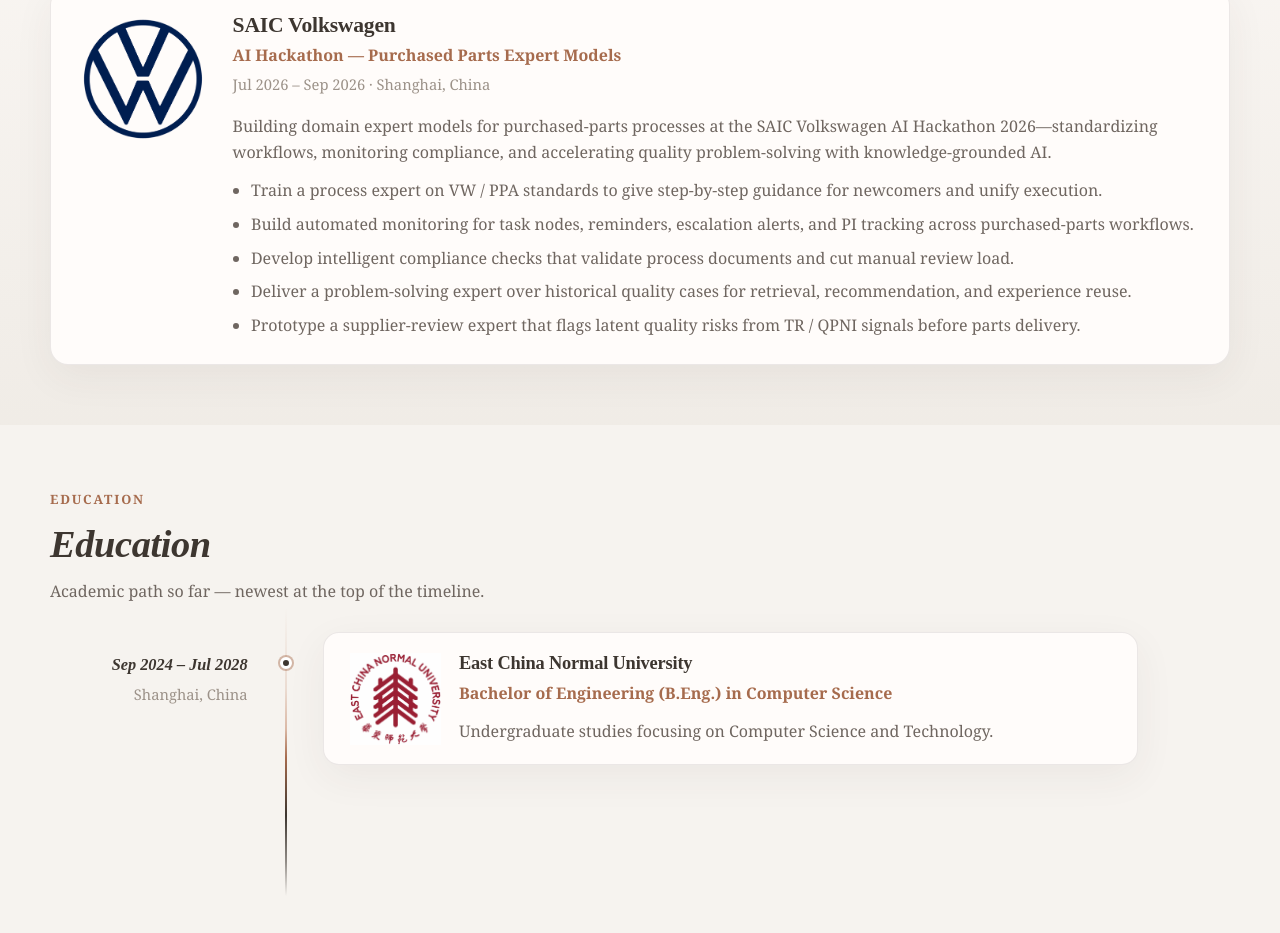
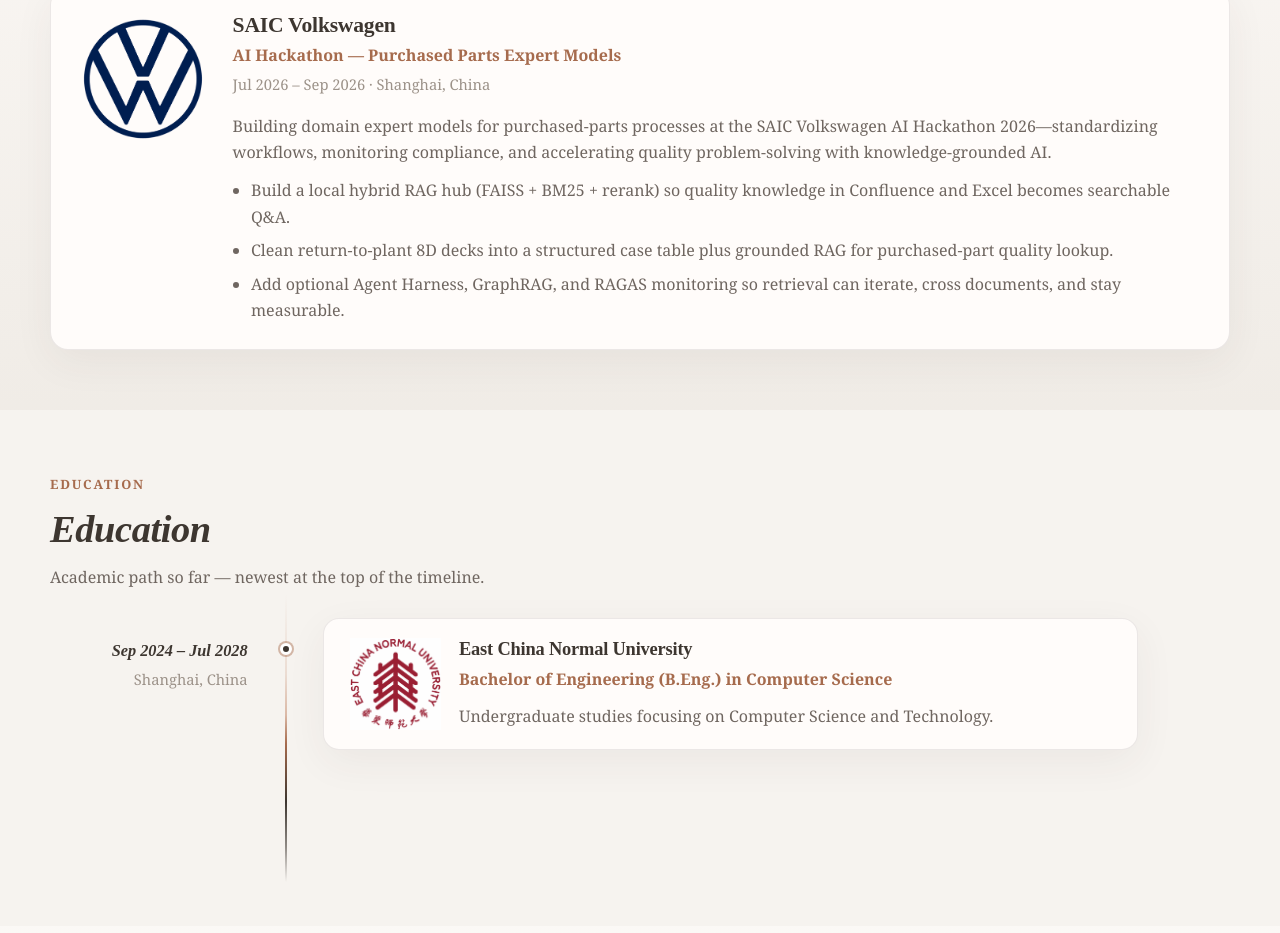
Before and after one commit to VisionNext100/VisionNext100.github.io, a React (Vite) app: page / in a window 1280 px wide. Shown: the part 6499-7432 px from the top of the page. Built offline with nearby package versions, Linux system fonts and the light colour scheme; no server answers.

Commit message:
chore: update intern experience

```diff
--- a/src/data/internship.ts
+++ b/src/data/internship.ts
@@ -6,10 +6,8 @@
   summary:
     'Building domain expert models for purchased-parts processes at the SAIC Volkswagen AI Hackathon 2026—standardizing workflows, monitoring compliance, and accelerating quality problem-solving with knowledge-grounded AI.',
   highlights: [
-    'Train a process expert on VW / PPA standards to give step-by-step guidance for newcomers and unify execution.',
-    'Build automated monitoring for task nodes, reminders, escalation alerts, and PI tracking across purchased-parts workflows.',
-    'Develop intelligent compliance checks that validate process documents and cut manual review load.',
-    'Deliver a problem-solving expert over historical quality cases for retrieval, recommendation, and experience reuse.',
-    'Prototype a supplier-review expert that flags latent quality risks from TR / QPNI signals before parts delivery.',
+    'Build a local hybrid RAG hub (FAISS + BM25 + rerank) so quality knowledge in Confluence and Excel becomes searchable Q&A.',
+    'Clean return-to-plant 8D decks into a structured case table plus grounded RAG for purchased-part quality lookup.',
+    'Add optional Agent Harness, GraphRAG, and RAGAS monitoring so retrieval can iterate, cross documents, and stay measurable.',
   ],
 }
```
